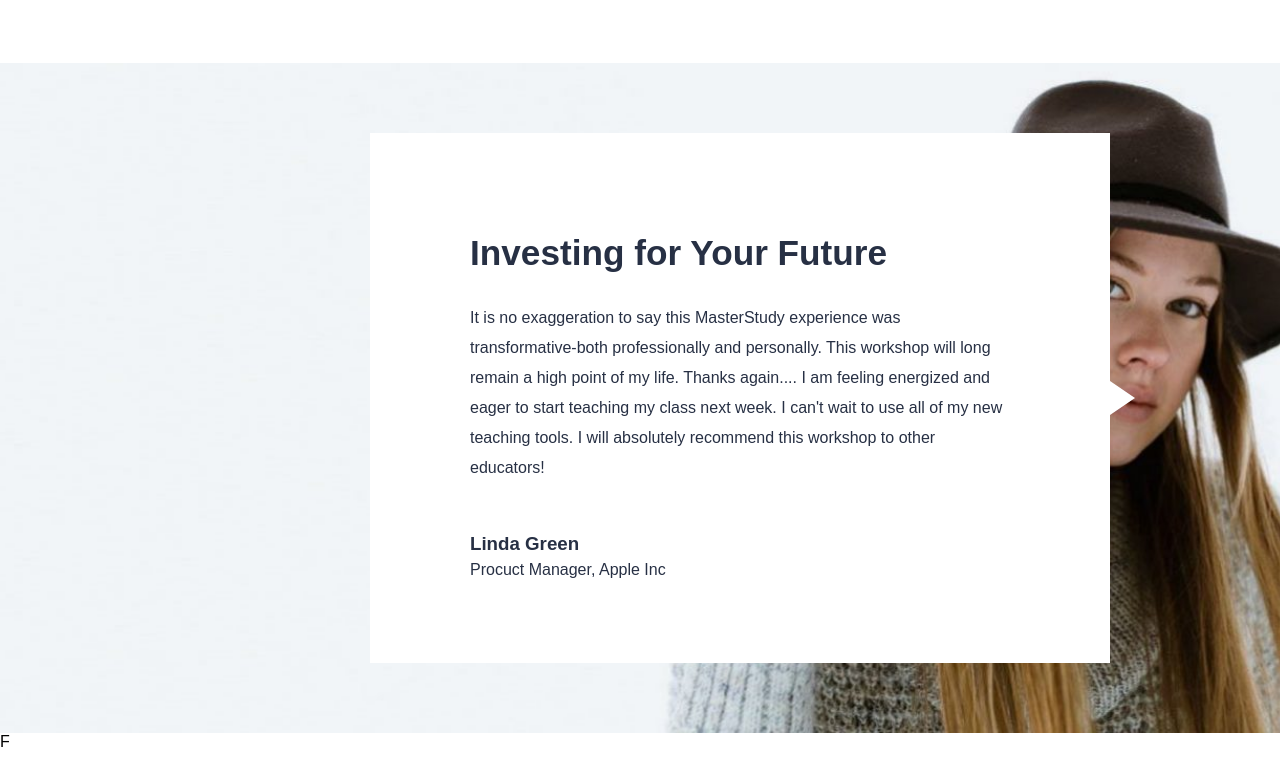
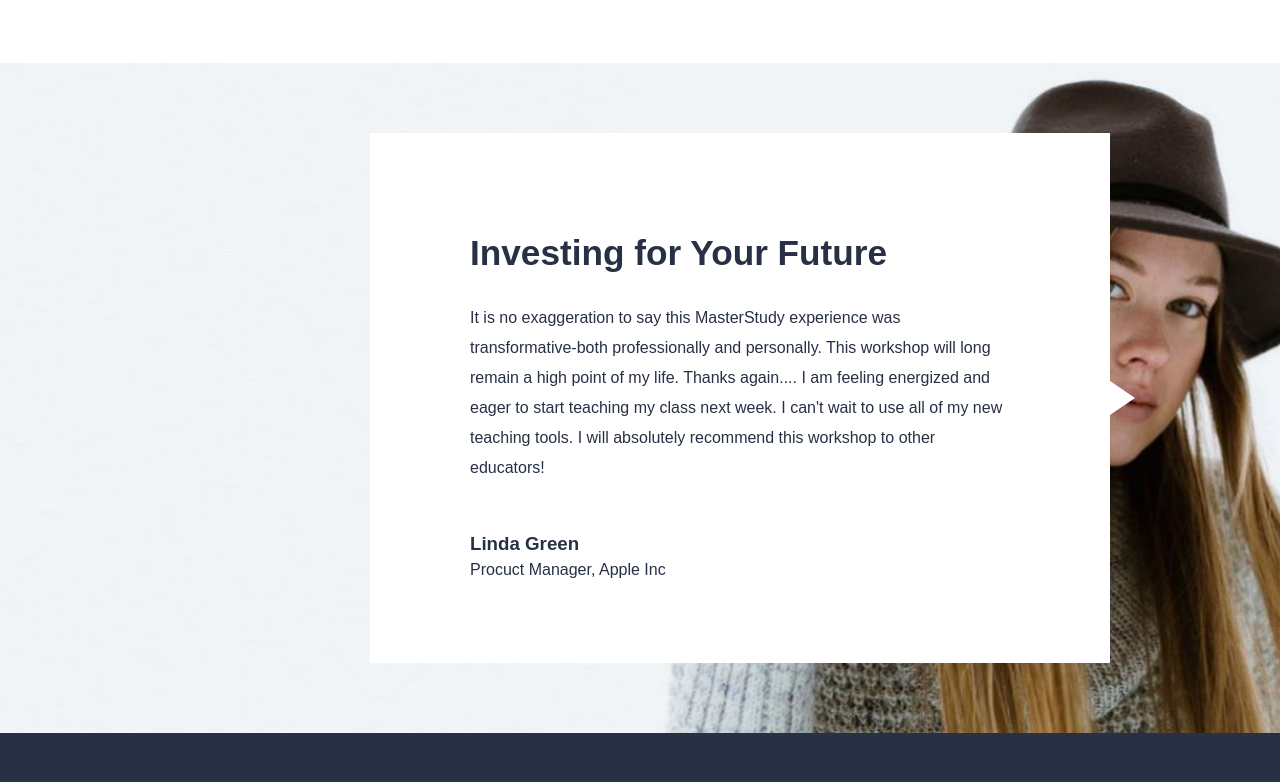
Before and after one commit to Stanghi/proj-html-vuejs, a Vue app: page / in a window 1280 px wide. Shown: the part 5769-6551 px from the top of the page. Before the commit the page ends 6520 px from the top, so only its background shows below. Built offline with nearby package versions, Linux system fonts and the light colour scheme.

Commit message:
init footer

```diff
--- a/src/AppFooter.vue
+++ b/src/AppFooter.vue
@@ -5,7 +5,16 @@ export default {
 </script>
 
 <template>
-    <footer>F</footer>
+    <footer>
+        <div class="about"></div>
+    </footer>
 </template>
 
-<style lang="scss" scoped></style>
+<style lang="scss" scoped>
+@use './style/partials/variables' as *;
+
+footer {
+    height: 365px;
+    background-color: $violet;
+}
+</style>
--- a/src/style/general.scss
+++ b/src/style/general.scss
@@ -4,6 +4,7 @@
     padding: 0;
     margin: 0;
     box-sizing: border-box;
+    /* outline: 2px solid red; */
 }
 
 body {
```
